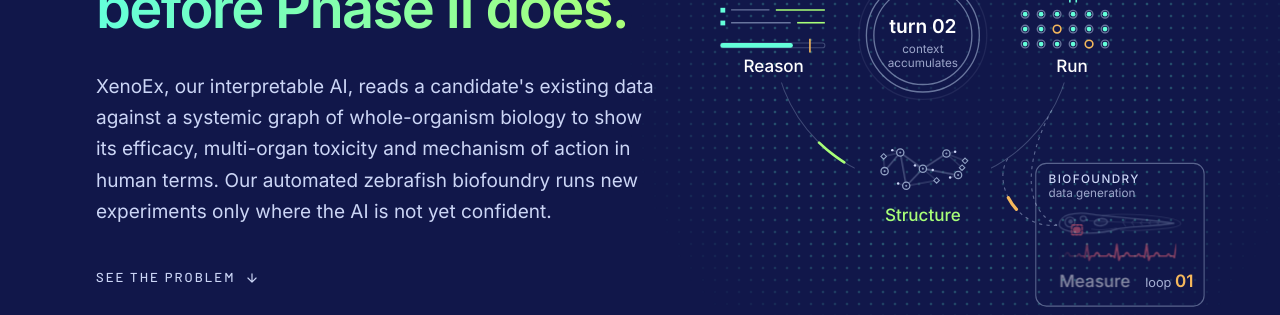
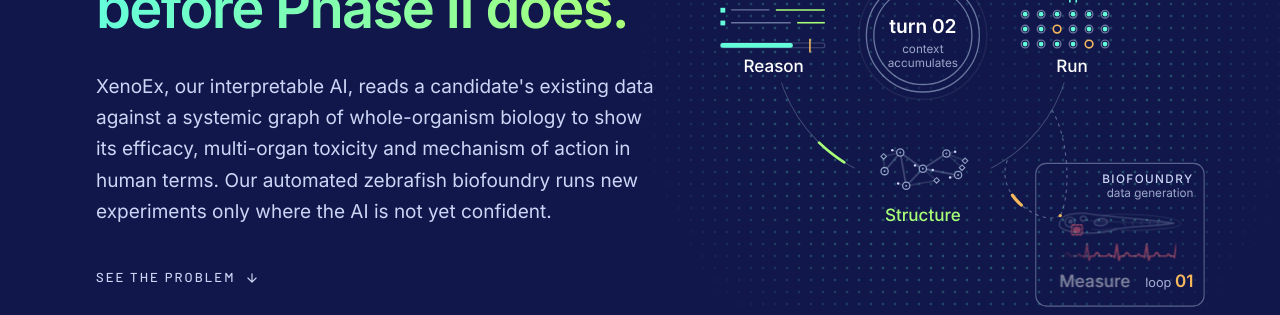
Before and after one commit to zebramed/zebramed.bio, a Jekyll site: the page built from index.html, in a window 1280 px wide. Shown: the part 354-669 px from the top of the page. Built offline with Jekyll 4.4.1, drawn with Linux system fonts in a browser that asks for light colours.

Commit message:
Hero loop: the wet-lab detour is a second loop off the ring, out down its right side and back round its left; biofoundry heading moves right

```diff
--- a/_includes/figures/loop.html
+++ b/_includes/figures/loop.html
@@ -36,17 +36,19 @@
             <circle class="hair" cx="212" cy="222" r="140"/>
             <circle class="pulse" cx="212" cy="222" r="140"/>
         </g>
-        <!-- The detour to the wet lab: out after Run, into the biofoundry box from the left to the larva,
-             back in before Structure. -->
-        <path class="lab-path" d="M333.2 292C318 318 296 380 338 400"/>
-        <path class="lab-path" d="M338 400C300 404 276 360 292.3 336.7"/>
-        <path class="ping ping-out" pathLength="1" d="M333.2 292C318 318 296 380 338 400"/>
-        <path class="ping ping-back" pathLength="1" d="M338 400C300 404 276 360 292.3 336.7"/>
-        <!-- The biofoundry: where the wet-lab loops run, counted as the pings arrive. -->
+        <!-- The detour to the wet lab, a second loop hanging off the ring: out after Run, down its
+             right side into the biofoundry box to the larva, back round its left side and in before
+             Structure. -->
+        <path class="lab-path" d="M333.2 292C348 316 352 368 341 391"/>
+        <path class="lab-path" d="M341 391C325 402 276 372 292.3 336.7"/>
+        <path class="ping ping-out" pathLength="1" d="M333.2 292C348 316 352 368 341 391"/>
+        <path class="ping ping-back" pathLength="1" d="M341 391C325 402 276 372 292.3 336.7"/>
+        <!-- The biofoundry: where the wet-lab loops run, counted as the pings arrive. Its heading
+             sits right so the loop can come in at the top left. -->
         <g class="lab-frame">
             <rect class="lab-box" x="318" y="342" width="158" height="134" rx="10"/>
-            <text class="lab-head" x="330" y="360">Biofoundry</text>
-            <text class="gloss" x="330" y="374">data generation</text>
+            <text class="lab-head" x="466" y="360" text-anchor="end">Biofoundry</text>
+            <text class="gloss" x="466" y="374" text-anchor="end">data generation</text>
             <text class="lab-count" x="466" y="458" text-anchor="end">loop <tspan class="lab-n">00</tspan></text>
         </g>
 
```
